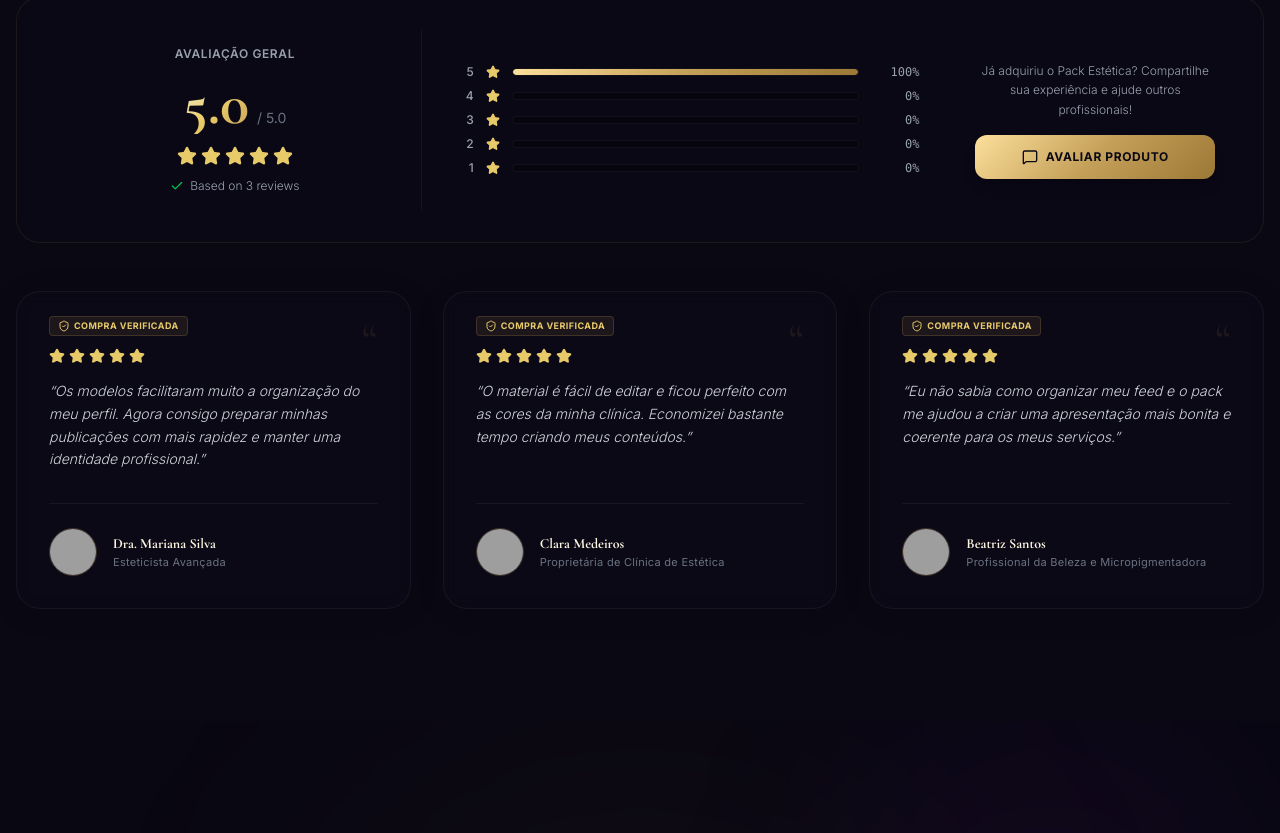
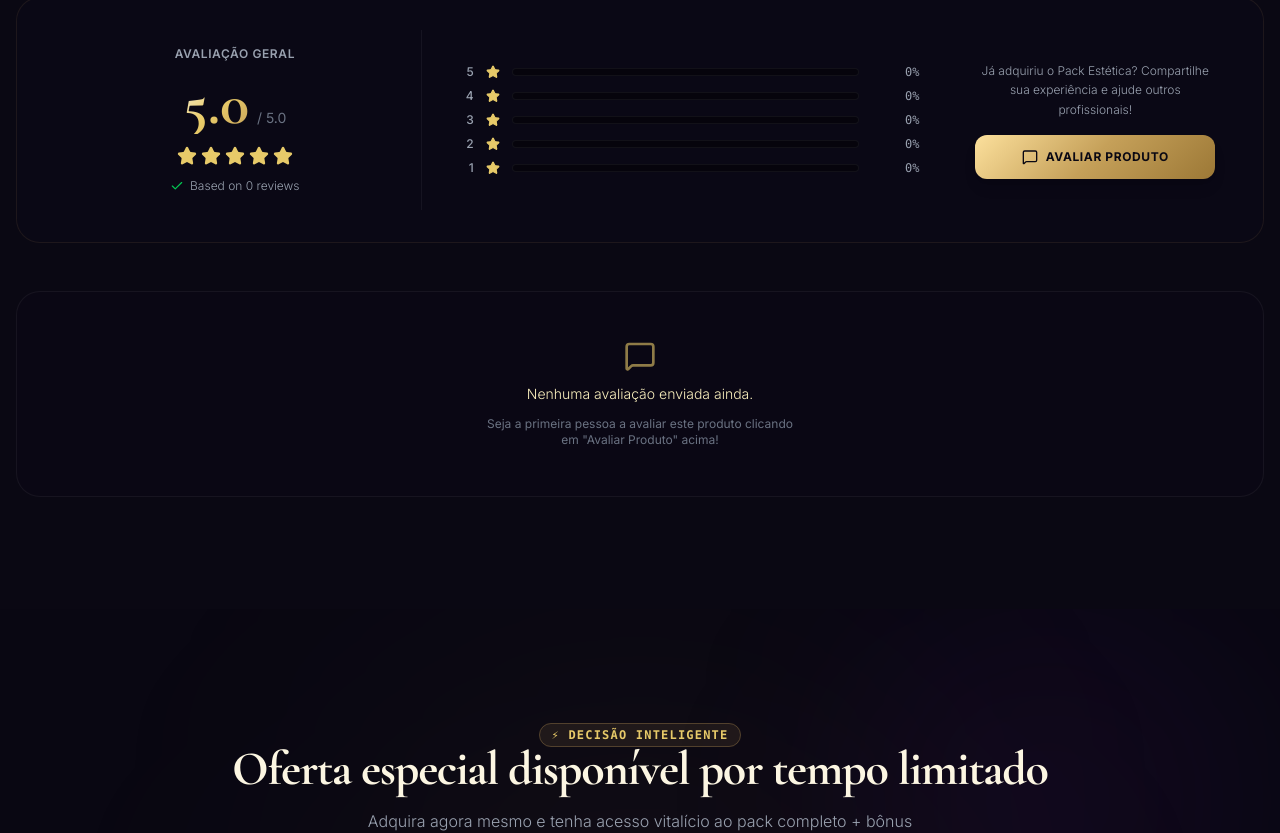
Before and after one commit to italosdacruz1012-alt/Estetica-PD-01, a React (Vite) app: page / in a window 1280 px wide. Shown: the part 5638-6471 px from the top of the page. Built offline with nearby package versions, Linux system fonts and the light colour scheme; grey boxes are pictures that could not be loaded.

Commit message:
refactor: update review system and page metadata
Remove hardcoded testimonials to display only user-added reviews, implement safer rating calculations, and update the application title.

```diff
--- a/index.html
+++ b/index.html
@@ -3,7 +3,7 @@
   <head>
     <meta charset="UTF-8" />
     <meta name="viewport" content="width=device-width, initial-scale=1.0" />
-    <title>PACK ESTÉTICA DIGITAL</title>
+    <title>My Google AI Studio App</title>
   </head>
   <body>
     <div id="root"></div>
--- a/src/components/ReviewSystem.tsx
+++ b/src/components/ReviewSystem.tsx
@@ -76,14 +76,14 @@ export default function ReviewSystem() {
     saveReviews(updated);
   };
 
-  // Combine testimonialsData with client reviews from localStorage
-  const allReviews = [...reviews, ...testimonialsData];
+  // Show only actual user reviews from localStorage
+  const allReviews = reviews;
 
   // Calculations for stats
   const totalReviews = allReviews.length;
-  const averageRating = (
-    allReviews.reduce((sum, r) => sum + r.rating, 0) / totalReviews
-  ).toFixed(1);
+  const averageRating = totalReviews > 0
+    ? (allReviews.reduce((sum, r) => sum + r.rating, 0) / totalReviews).toFixed(1)
+    : "5.0";
 
   // Distribution calculation
   const distribution = [0, 0, 0, 0, 0]; // 1 to 5 stars
@@ -411,7 +411,16 @@ export default function ReviewSystem() {
 
       {/* Render All Reviews (Both pre-existing and user-added) */}
       <div className="grid grid-cols-1 md:grid-cols-3 gap-8" id="testimonials-grid-enhanced">
-        {allReviews.map((testimonial, idx) => {
+        {allReviews.length === 0 ? (
+          <div className="col-span-full py-12 px-4 text-center text-gray-400 bg-aesthetic-purple/5 border border-white/5 rounded-3xl space-y-3">
+            <MessageSquare className="w-8 h-8 mx-auto text-gold-400/60" />
+            <p className="text-sm font-light text-gold-200">Nenhuma avaliação enviada ainda.</p>
+            <p className="text-xs text-gray-500 max-w-xs mx-auto">
+              Seja a primeira pessoa a avaliar este produto clicando em "Avaliar Produto" acima!
+            </p>
+          </div>
+        ) : (
+          allReviews.map((testimonial, idx) => {
             const isUserAdded = testimonial.id.startsWith('user-review-');
             return (
               <motion.div
@@ -485,7 +494,8 @@ export default function ReviewSystem() {
                 </div>
               </motion.div>
             );
-        })}
+          })
+        )}
       </div>
     </div>
   );
```
Lines whose indentation alone changed are shown as unchanged.
